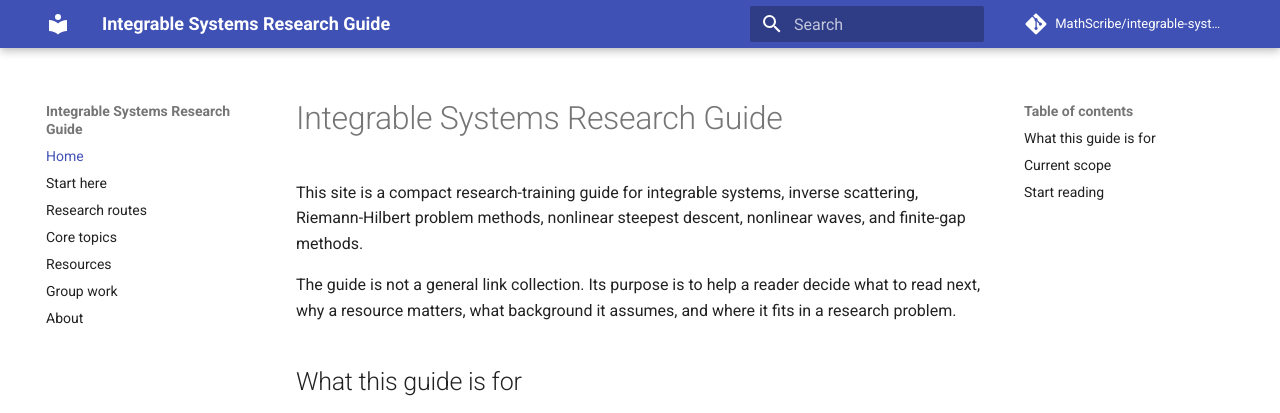
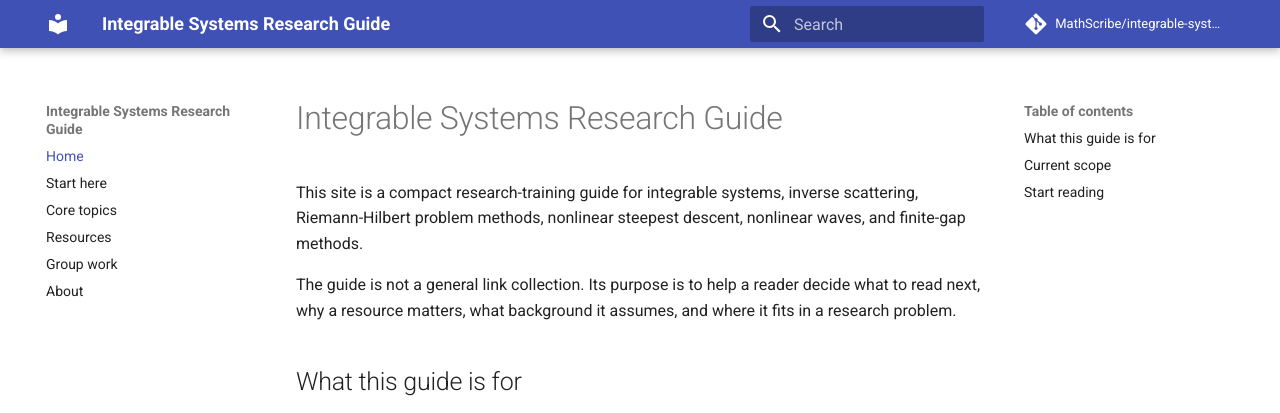
Before and after one commit to MathScribe/integrable-systems-guide, an MkDocs documentation site: the page built from docs/index.md, in a window 1280 px wide. Shown: the top 413 px of the page. Built offline with MkDocs 1.6.1 and Material for MkDocs 9.7.7, drawn with Linux system fonts in a browser that asks for light colours; comment, search, counter and statistics services are not loaded.

Commit message:
Remove research routes from navigation

```diff
--- a/mkdocs.yml
+++ b/mkdocs.yml
@@ -16,7 +16,6 @@ theme:
 nav:
   - Home: index.md
   - Start here: start-here.md
-  - Research routes: routes.md
   - Core topics: topics.md
   - Resources: resources.md
   - Group work: group-work.md
```
